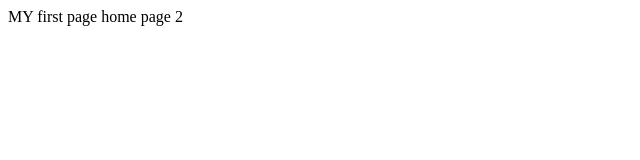
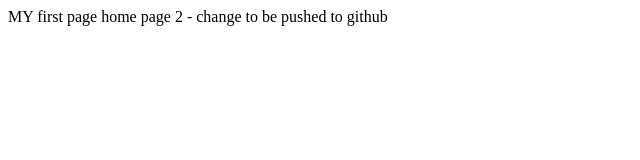
Before and after one commit to tchaud01/git-demo, a plain HTML site: page web/index.html in a window 1280 px wide. Shown: the whole page, without its empty margins (0-640 px from the left). Drawn offline with Linux system fonts and the light colour scheme.

Commit message:
Updating index page

```diff
--- a/web/index.html
+++ b/web/index.html
@@ -1,7 +1,7 @@
 <html>
 <head> MY first page </head>
 <body>
-home page 2
+home page 2  - change to be pushed to github
 </body>
 
 </html>
```
